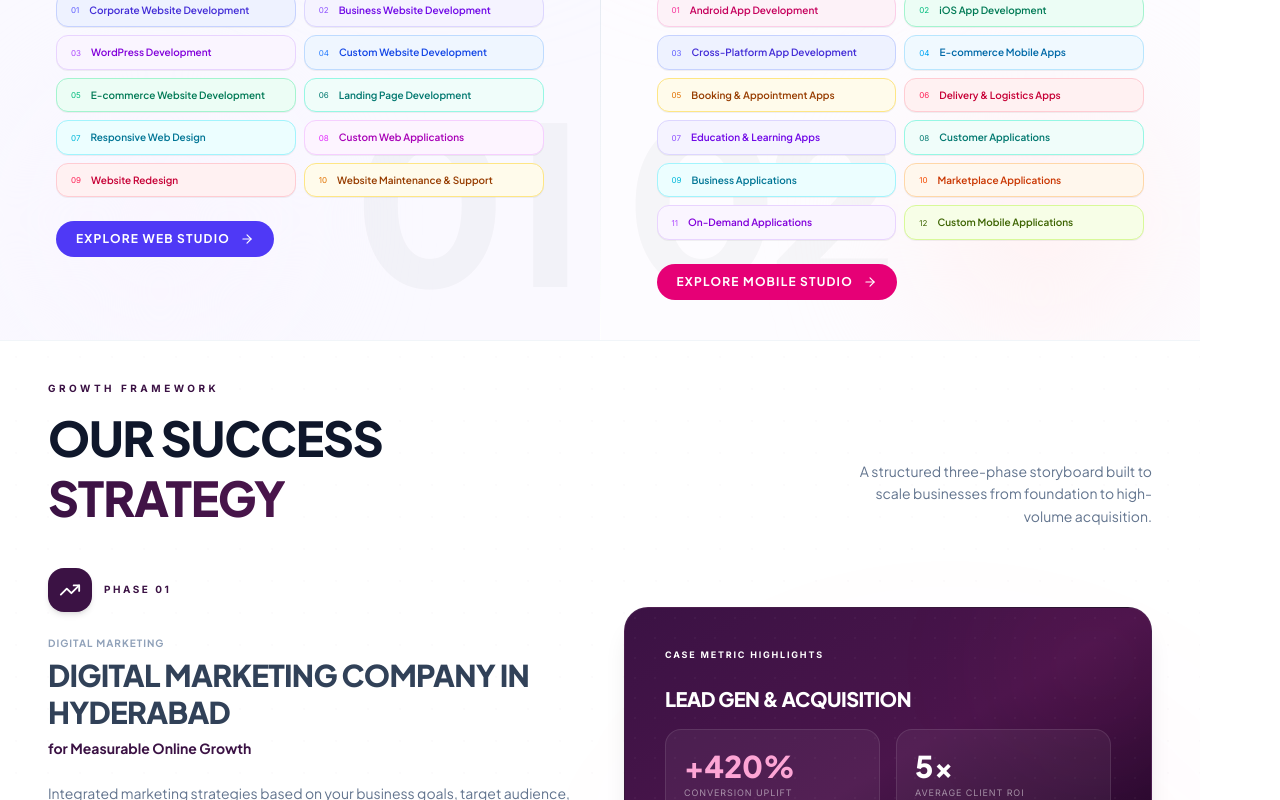
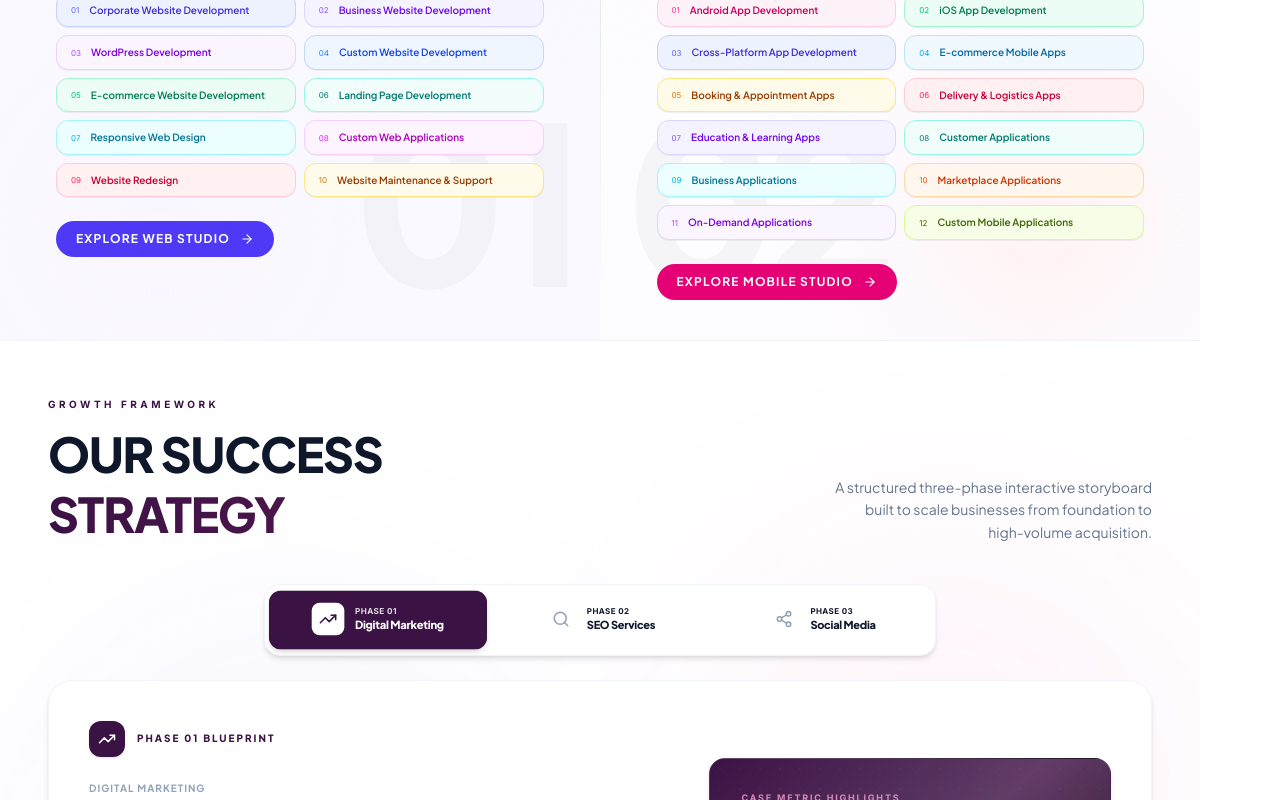
Before and after one commit to charankumardigitalraiz-max/digitalraiz-webiste, a Next.js app: page / in a window 1280 px wide. Shown: the part 2000-2800 px from the top of the page. Built offline with nearby package versions, Linux system fonts and the light colour scheme.

Commit message:
first commit

```diff
--- a/src/components/Footer.tsx
+++ b/src/components/Footer.tsx
@@ -1,9 +1,20 @@
 "use client";
 
 import Image from "next/image";
-import { Mail, Phone, MapPin, ExternalLink, ArrowRight, Search, Share2, Laptop, Smartphone, Home, Users, Headphones, TrendingUp } from "lucide-react";
+import { Mail, Phone, MapPin, ExternalLink, ArrowRight, Search, Share2, Laptop, Smartphone, Home, Users, Headphones, TrendingUp, CheckCircle2 } from "lucide-react";
 
 export default function Footer() {
+  const partnerStrengths = [
+    "Customized digital marketing strategies",
+    "SEO-friendly website development",
+    "Professional and user-focused experiences",
+    "Performance-oriented marketing campaigns",
+    "Customized website and mobile app development",
+    "Scalable technology solutions",
+    "Clear project planning and communication",
+    "Ongoing optimization and support"
+  ];
+
   const services = [
     { label: "Search Engine Optimization", icon: Search },
     { label: "Social Media Marketing", icon: Share2 },
@@ -18,7 +29,34 @@ export default function Footer() {
   ];
 
   return (
-    <footer className="bg-gradient-to-b from-primary via-primary-mid to-primary-dark border-t border-primary-hover/30 pt-24 pb-12 relative overflow-hidden font-sans select-none text-white">
+    <footer className="bg-gradient-to-b from-primary via-primary-mid to-primary-dark border-t border-primary-hover/30 pt-0 pb-12 relative overflow-hidden font-sans select-none text-white">
+
+      {/* Strengths Marquee Band at the very top of Footer */}
+      <div className="w-full relative overflow-hidden bg-gradient-to-r from-indigo-950 via-indigo-900/85 to-indigo-950 py-5 mb-14 border-b border-indigo-900/20">
+        {/* Fade overlays at screen edges */}
+        <div className="absolute inset-y-0 left-0 w-32 bg-gradient-to-r from-indigo-950 via-indigo-950/50 to-transparent z-10 pointer-events-none" />
+        <div className="absolute inset-y-0 right-0 w-32 bg-gradient-to-l from-indigo-950 via-indigo-950/50 to-transparent z-10 pointer-events-none" />
+
+        <div className="flex animate-scroll-horizontal hover:[animation-play-state:paused] whitespace-nowrap gap-16">
+          {[...partnerStrengths, ...partnerStrengths].map((strength, idx) => {
+            const originalIdx = idx % partnerStrengths.length;
+            return (
+              <div
+                key={idx}
+                className="flex items-center gap-3 shrink-0 cursor-default"
+              >
+                <span className="text-[10px] font-mono text-pink-300/80 tabular-nums">
+                  {String(originalIdx + 1).padStart(2, "0")}
+                </span>
+                <CheckCircle2 className="w-4 h-4 text-pink-400 shrink-0" />
+                <span className="text-xs sm:text-sm font-bold text-white hover:text-pink-200 transition-colors">
+                  {strength}
+                </span>
+              </div>
+            );
+          })}
+        </div>
+      </div>
 
       {/* Decorative fine-line grid backdrop */}
       <div className="absolute inset-0 bg-[linear-gradient(to_right,rgba(255,255,255,0.03)_1px,transparent_1px),linear-gradient(to_bottom,rgba(255,255,255,0.03)_1px,transparent_1px)] bg-[size:4rem_4rem] [mask-image:radial-gradient(ellipse_60%_50%_at_50%_0%,#000_70%,transparent_100%)] pointer-events-none opacity-80" />
--- a/src/components/GrowthSection.tsx
+++ b/src/components/GrowthSection.tsx
@@ -1,11 +1,12 @@
 "use client";
 
 import React, { useState } from "react";
-import { TrendingUp, Search, Share2, ArrowRight, Users, Award, BarChart3 } from "lucide-react";
+import { TrendingUp, Search, Share2, ArrowRight } from "lucide-react";
 import Link from "next/link";
-import Image from "next/image";
 
 export default function GrowthSection() {
+  const [activePhase, setActivePhase] = useState("01");
+
   const phases = [
     {
       id: "01",
@@ -48,26 +49,23 @@ export default function GrowthSection() {
       description:
         "Consistent and purposeful presence across relevant social platforms — combining strategy, creativity, paid campaigns and performance analysis.",
       items: ["Social Media Strategy", "Content Planning", "Creative Development", "Profile Management", "Paid Campaigns", "Audience Targeting"],
-      accent: "#3b1244",
+      accent: "#ec4899",
       glow: "bg-pink-500/5",
       border: "border-pink-100/80 hover:border-pink-300",
-      badge: "bg-primary",
-      tag: "bg-pink-50/50 text-primary border-pink-100/60",
+      badge: "bg-pink-600",
+      tag: "bg-pink-50/50 text-pink-700 border-pink-100/60",
       href: "#contact"
     }
   ];
 
-  const stats = [
-    { icon: Users, value: "200+", label: "Clients Served" },
-    { icon: BarChart3, value: "5x", label: "Avg. Growth Rate" },
-    { icon: Award, value: "8+", label: "Years Experience" },
-    { icon: TrendingUp, value: "98%", label: "Client Retention" }
-  ];
+  const currentPhase = phases.find((p) => p.id === activePhase) || phases[0];
+  const CurrentIcon = currentPhase.icon;
+
   return (
-    <section className="relative z-0 text-slate-900 bg-white font-sans overflow-hidden select-none py-10 border-t border-slate-100">
+    <section className="relative z-0 text-slate-900 bg-white font-sans overflow-hidden select-none py-14 border-t border-slate-100">
 
       {/* Decorative background grid pattern */}
-      <div className="absolute inset-0 bg-[radial-gradient(rgba(74,21,75,0.015)_1px,transparent_1px)] [background-size:32px_32px] pointer-events-none -z-10" />
+      <div className="absolute inset-0 bg-[radial-gradient(rgba(74,21,75,0.012)_1px,transparent_1px)] [background-size:32px_32px] pointer-events-none -z-10" />
       <div className="absolute top-1/4 right-0 w-[500px] h-[500px] rounded-full bg-pink-500/5 blur-[120px] pointer-events-none -z-10" />
       <div className="absolute bottom-10 left-10 w-[500px] h-[500px] rounded-full bg-indigo-500/5 blur-[120px] pointer-events-none -z-10" />
 
@@ -83,141 +81,173 @@ export default function GrowthSection() {
             </h2>
           </div>
           <p className="text-slate-500 text-xs sm:text-sm font-light max-w-xs leading-relaxed md:text-right">
-            A structured three-phase storyboard built to scale businesses from foundation to high-volume acquisition.
+            A structured three-phase interactive storyboard built to scale businesses from foundation to high-volume acquisition.
           </p>
         </div>
 
-        {/* Storyboard Rows Container */}
-        <div className="space-y-24">
-          {phases.map((p, idx) => {
-            const Icon = p.icon;
-            const isEven = idx % 2 === 1;
+        {/* Stepper and Content Area Group */}
+        <div className="space-y-6">
+
+          {/* Horizontal Pill Segment Tab Stepper */}
+          <div className="bg-white p-1.5 rounded-2xl border border-slate-100 flex flex-row gap-2 max-w-2xl mx-auto relative shadow-md">
+            {phases.map((p) => {
+              const PIcon = p.icon;
+              const isActive = p.id === activePhase;
               return (
-              <div
+                <button
                   key={p.id}
-                className="grid grid-cols-1 lg:grid-cols-12 gap-12 items-center"
+                  onClick={() => setActivePhase(p.id)}
+                  className={`flex-1 flex items-center justify-center gap-2.5 py-3 px-4 rounded-xl transition-all duration-300 outline-none cursor-pointer select-none border-b-2 ${isActive
+                      ? "shadow-md text-white scale-[1.02] border-transparent"
+                      : "text-slate-550 hover:bg-slate-50/70 hover:text-slate-700 border-transparent"
+                    }`}
+                  style={{
+                    backgroundColor: isActive ? p.accent : undefined
+                  }}
                 >
-
-                {/* Text Content Column (Alternates order) */}
-                <div className={`lg:col-span-6 space-y-6 ${isEven ? "lg:order-2" : "lg:order-1"}`}>
-
-                  {/* Badge Row */}
-                  <div className="flex items-center gap-3">
-                    <div className={`w-11 h-11 rounded-2xl ${p.badge} flex items-center justify-center text-white shadow-md`}>
-                      <Icon className="w-5.5 h-5.5" />
-                    </div>
-                    <span className="text-[10px] font-mono font-bold uppercase tracking-[0.25em]" style={{ color: p.accent }}>Phase {p.id}</span>
+                  {/* Node Icon Badge */}
+                  <div className={`w-8 h-8 rounded-lg flex items-center justify-center transition-all duration-300 ${isActive ? "bg-white" : "bg-slate-150 text-slate-400"
+                    }`}
+                    style={{
+                      color: isActive ? p.accent : undefined
+                    }}>
+                    <PIcon className="w-4.5 h-4.5" />
                   </div>
 
-                  {/* Headlines */}
+                  <div className="text-left hidden sm:block leading-tight">
+                    <span className={`text-[8px] font-mono font-bold uppercase tracking-wider block`}
+                      style={{ color: isActive ? "rgba(255,255,255,0.85)" : undefined }}>
+                      Phase {p.id}
+                    </span>
+                    <span className="text-[10px] md:text-[11px] font-black tracking-tight block mt-0.5">
+                      {p.label}
+                    </span>
+                  </div>
+                </button>
+              );
+            })}
+          </div>
+
+          {/* Stepper Active Content Card (Full-Width Grid Below) */}
+          <div className="w-full transition-all duration-350 ease-in-out">
+            <div className="grid grid-cols-1 lg:grid-cols-12 gap-10 items-center bg-white border border-slate-100 rounded-3xl p-6 sm:p-8 md:p-10 shadow-md relative overflow-hidden">
+
+              {/* Floating watermark badge representing active ID */}
+              <div className="absolute right-4 bottom-4 text-[180px] font-black text-slate-200/70 select-none pointer-events-none font-mono leading-none -z-10">
+                {currentPhase.id}
+              </div>
+
+              {/* Left Column: Description */}
+              <div className="lg:col-span-7 space-y-6 relative z-10">
+
+                {/* Header with Icon Badge */}
+                <div className="flex items-center gap-3">
+                  <div className={`w-9 h-9 rounded-xl ${currentPhase.badge} flex items-center justify-center text-white shadow-sm`}>
+                    <CurrentIcon className="w-4.5 h-4.5" />
+                  </div>
+                  <span className="text-[10px] font-black uppercase tracking-[0.2em] block" style={{ color: currentPhase.accent }}>
+                    Phase {currentPhase.id} Blueprint
+                  </span>
+                </div>
+
                 <div className="space-y-1.5">
-                    <p className="text-[10px] font-bold text-slate-400 uppercase tracking-widest">{p.label}</p>
-                    <h3 className="text-2xl sm:text-3xl font-black uppercase tracking-tight text-slate-700 leading-tight">
-                      {p.heading}
+                  <p className="text-[10px] font-bold text-slate-400 uppercase tracking-widest">{currentPhase.label}</p>
+                  <h3 className="text-3xl sm:text-4xl font-black uppercase tracking-tight text-slate-700 leading-tight">
+                    {currentPhase.heading}
                   </h3>
-                    <p className="text-xs sm:text-sm font-bold" style={{ color: p.accent }}>
-                      {p.subheading}
+                  <p className="text-xs sm:text-sm font-bold" style={{ color: currentPhase.accent }}>
+                    {currentPhase.subheading}
                   </p>
                 </div>
 
-                  {/* Description */}
-                  <p className="text-slate-500 text-xs sm:text-sm font-light leading-relaxed">
-                    {p.description}
+                <p className="text-slate-555 text-xs sm:text-sm font-light leading-relaxed max-w-xl">
+                  {currentPhase.description}
                 </p>
 
-                  {/* Bullet points tags */}
-                  <div className="flex flex-wrap gap-1.5 pt-2">
-                    {p.items.map((item, i) => (
-                      <span key={i} className={`px-2.5 py-1 rounded-full text-[9px] font-bold border ${p.tag}`}>
+                {/* Bullet point badges */}
+                <div className="flex flex-wrap gap-1.5 pt-1">
+                  {currentPhase.items.map((item, i) => (
+                    <span key={i} className={`px-2.5 py-1 rounded-full text-[9px] font-bold border ${currentPhase.tag}`}>
                       {item}
                     </span>
                   ))}
                 </div>
-
-                  {/* Link CTA */}
-                  <Link
-                    href={p.href}
-                    className="relative z-10 inline-flex items-center gap-2 text-[10px] font-mono font-bold uppercase tracking-widest text-slate-400 hover:text-primary-hover transition-colors group/link pt-2"
-                  >
-                    <span>Get Started with Phase {p.id}</span>
-                    <ArrowRight className="w-3.5 h-3.5 group-hover/link:translate-x-0.5 transition-transform" />
-                  </Link>
-
               </div>
 
-                {/* Performance Analytics Card (Alternates order) */}
-                <div className={`lg:col-span-6 ${isEven ? "lg:order-1" : "lg:order-2"}`}>
-                  <div className="relative rounded-3xl bg-gradient-to-br from-primary via-primary-hover to-primary-dark p-8 sm:p-10 text-white flex flex-col justify-between gap-6 overflow-hidden shadow-xl border border-white/5 group hover:scale-[1.01] transition-transform duration-300">
-
+              {/* Right Column: Dynamic Performance Card */}
+              <div className="lg:col-span-5 w-full relative z-10">
+                <div
+                  className="relative rounded-2xl p-6 sm:p-8 text-white flex flex-col justify-between gap-6 overflow-hidden shadow-md border border-white/5 group hover:scale-[1.01] transition-all duration-300"
+                  style={{
+                    backgroundImage: `linear-gradient(135deg, ${currentPhase.accent}, ${currentPhase.accent}d0, #130a1c)`
+                  }}
+                >
                   <div className="absolute inset-0 bg-[radial-gradient(rgba(255,255,255,0.03)_1px,transparent_1px)] [background-size:20px_20px] pointer-events-none" />
 
-                    {/* Glow spotlight blob */}
-                    <div className={`absolute -top-10 -right-10 w-48 h-48 rounded-full ${p.glow} blur-[60px] pointer-events-none group-hover:scale-110 transition-transform duration-500`} />
+                  {/* Glowing Spotlight Blob */}
+                  <div className={`absolute -top-10 -right-10 w-36 h-36 rounded-full ${currentPhase.glow} blur-[50px] pointer-events-none`} />
 
-                    <div className="space-y-6 relative z-10">
-                      <span className="text-[9px] font-mono text-pink-350 font-bold uppercase tracking-[0.2em] block">Case Metric Highlights</span>
+                  <div className="space-y-5 relative z-10">
+                    <span className="text-[9px] font-mono text-pink-300/80 font-bold uppercase tracking-[0.2em] block">Case Metric Highlights</span>
 
-                      {idx === 0 && (
+                    {currentPhase.id === "01" && (
                       <div className="space-y-4">
-                          <h4 className="text-xl font-black uppercase tracking-tight">Lead Gen &amp; Acquisition</h4>
-                          <div className="grid grid-cols-2 gap-4">
-                            <div className="bg-white/5 border border-white/10 rounded-2xl p-4.5">
-                              <p className="text-3xl font-black text-pink-300">+420%</p>
-                              <p className="text-[9px] font-mono text-white/50 uppercase tracking-widest mt-0.5">Conversion Uplift</p>
+                        <h4 className="text-lg font-black uppercase tracking-tight text-white/90">Lead Gen &amp; Acquisition</h4>
+                        <div className="grid grid-cols-2 gap-3.5">
+                          <div className="bg-white/5 border border-white/10 rounded-xl p-3.5 shadow-sm hover:shadow transition-shadow">
+                            <p className="text-2xl font-black text-pink-300">+420%</p>
+                            <p className="text-[8px] font-mono text-white/55 uppercase tracking-wider mt-0.5">Conversion Uplift</p>
                           </div>
-                            <div className="bg-white/5 border border-white/10 rounded-2xl p-4.5">
-                              <p className="text-3xl font-black text-white">5x</p>
-                              <p className="text-[9px] font-mono text-white/50 uppercase tracking-widest mt-0.5">Average Client ROI</p>
+                          <div className="bg-white/5 border border-white/10 rounded-xl p-3.5 shadow-sm hover:shadow transition-shadow">
+                            <p className="text-2xl font-black text-white">5x</p>
+                            <p className="text-[8px] font-mono text-white/55 uppercase tracking-wider mt-0.5">Average Client ROI</p>
                           </div>
                         </div>
                       </div>
                     )}
 
-                      {idx === 1 && (
+                    {currentPhase.id === "02" && (
                       <div className="space-y-4">
-                          <h4 className="text-xl font-black uppercase tracking-tight">Search Engine Authority</h4>
-                          <div className="grid grid-cols-2 gap-4">
-                            <div className="bg-white/5 border border-white/10 rounded-2xl p-4.5">
-                              <p className="text-3xl font-black text-pink-300">98 / 100</p>
-                              <p className="text-[9px] font-mono text-white/50 uppercase tracking-widest mt-0.5">Technical SEO Score</p>
+                        <h4 className="text-lg font-black uppercase tracking-tight text-white/90">Search Engine Authority</h4>
+                        <div className="grid grid-cols-2 gap-3.5">
+                          <div className="bg-white/5 border border-white/10 rounded-xl p-3.5 shadow-sm hover:shadow transition-shadow">
+                            <p className="text-2xl font-black text-pink-300">98 / 100</p>
+                            <p className="text-[8px] font-mono text-white/55 uppercase tracking-wider mt-0.5">Technical SEO Score</p>
                           </div>
-                            <div className="bg-white/5 border border-white/10 rounded-2xl p-4.5">
-                              <p className="text-3xl font-black text-white">1,500+</p>
-                              <p className="text-[9px] font-mono text-white/50 uppercase tracking-widest mt-0.5">Top-10 Keywords</p>
+                          <div className="bg-white/5 border border-white/10 rounded-xl p-3.5 shadow-sm hover:shadow transition-shadow">
+                            <p className="text-2xl font-black text-white">1,500+</p>
+                            <p className="text-[8px] font-mono text-white/55 uppercase tracking-wider mt-0.5">Top-10 Keywords</p>
                           </div>
                         </div>
                       </div>
                     )}
 
-                      {idx === 2 && (
+                    {currentPhase.id === "03" && (
                       <div className="space-y-4">
-                          <h4 className="text-xl font-black uppercase tracking-tight">Audience Engagement</h4>
-                          <div className="grid grid-cols-2 gap-4">
-                            <div className="bg-white/5 border border-white/10 rounded-2xl p-4.5">
-                              <p className="text-3xl font-black text-pink-300">+250%</p>
-                              <p className="text-[9px] font-mono text-white/50 uppercase tracking-widest mt-0.5">Follower Growth</p>
+                        <h4 className="text-lg font-black uppercase tracking-tight text-white/90">Audience Engagement</h4>
+                        <div className="grid grid-cols-2 gap-3.5">
+                          <div className="bg-white/5 border border-white/10 rounded-xl p-3.5 shadow-sm hover:shadow transition-shadow">
+                            <p className="text-2xl font-black text-pink-300">+250%</p>
+                            <p className="text-[8px] font-mono text-white/55 uppercase tracking-wider mt-0.5">Follower Growth</p>
                           </div>
-                            <div className="bg-white/5 border border-white/10 rounded-2xl p-4.5">
-                              <p className="text-3xl font-black text-white">1.2M+</p>
-                              <p className="text-[9px] font-mono text-white/50 uppercase tracking-widest mt-0.5">Monthly Reach</p>
+                          <div className="bg-white/5 border border-white/10 rounded-xl p-3.5 shadow-sm hover:shadow transition-shadow">
+                            <p className="text-2xl font-black text-white">1.2M+</p>
+                            <p className="text-[8px] font-mono text-white/55 uppercase tracking-wider mt-0.5">Monthly Reach</p>
                           </div>
                         </div>
                       </div>
                     )}
-
                   </div>
 
-                    <div className="pt-6 border-t border-white/10 relative z-10 text-[9px] text-white/40 font-mono uppercase tracking-widest flex items-center justify-between">
-                      <span>Digital Raiz Hyderabad</span>
+                  <div className="pt-4 border-t border-white/10 relative z-10 text-[8px] text-white/40 font-mono uppercase tracking-widest flex items-center justify-between">
+                    <span>Digital Raiz</span>
                     <span>Verified Growth</span>
+                  </div>
+                </div>
               </div>
 
             </div>
           </div>
-
-              </div>
-            );
-          })}
         </div>
 
       </div>
```
Also changed, not shown: src/components/SolutionsSection.tsx (+1 -28 lines). Lines whose indentation alone changed are shown as unchanged.
